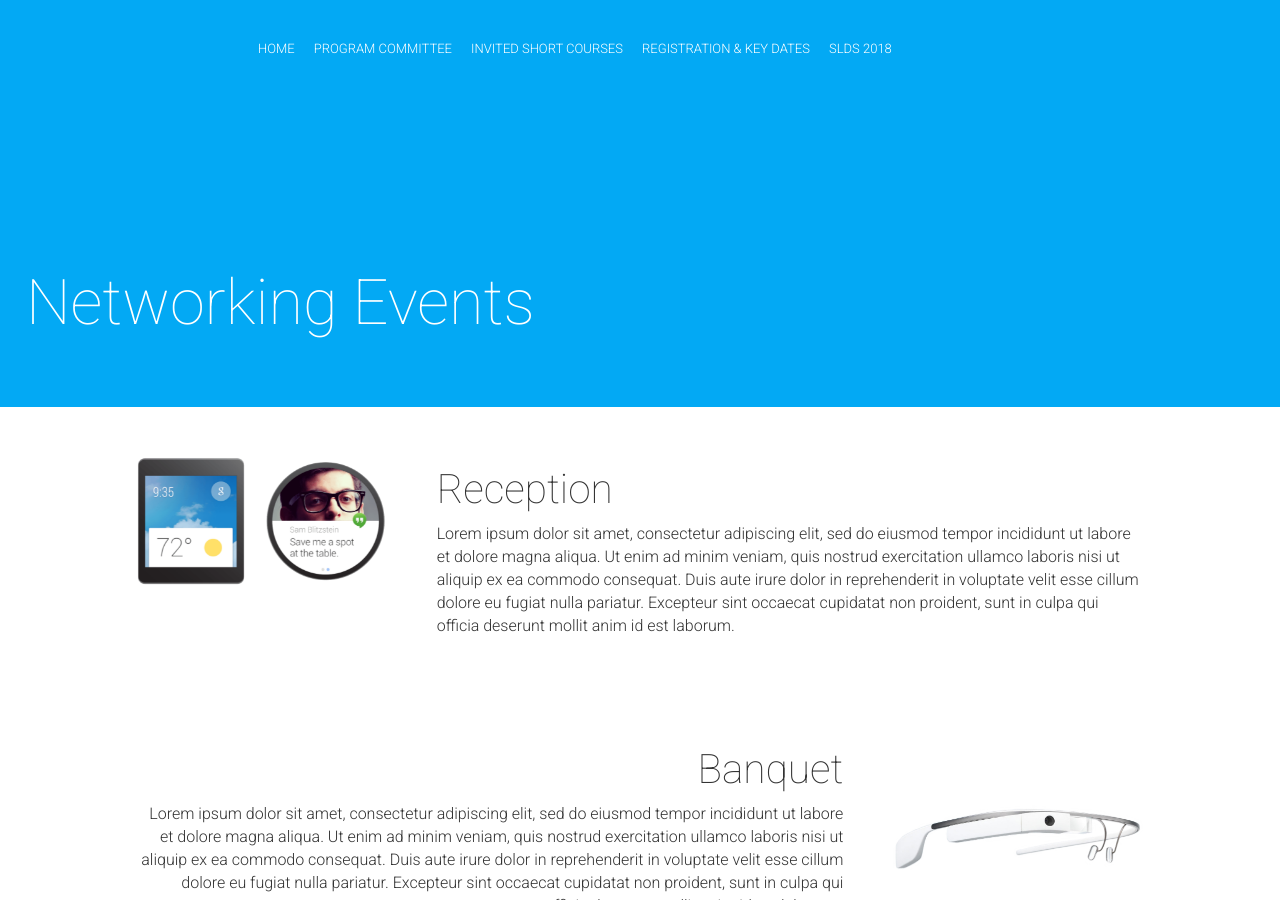
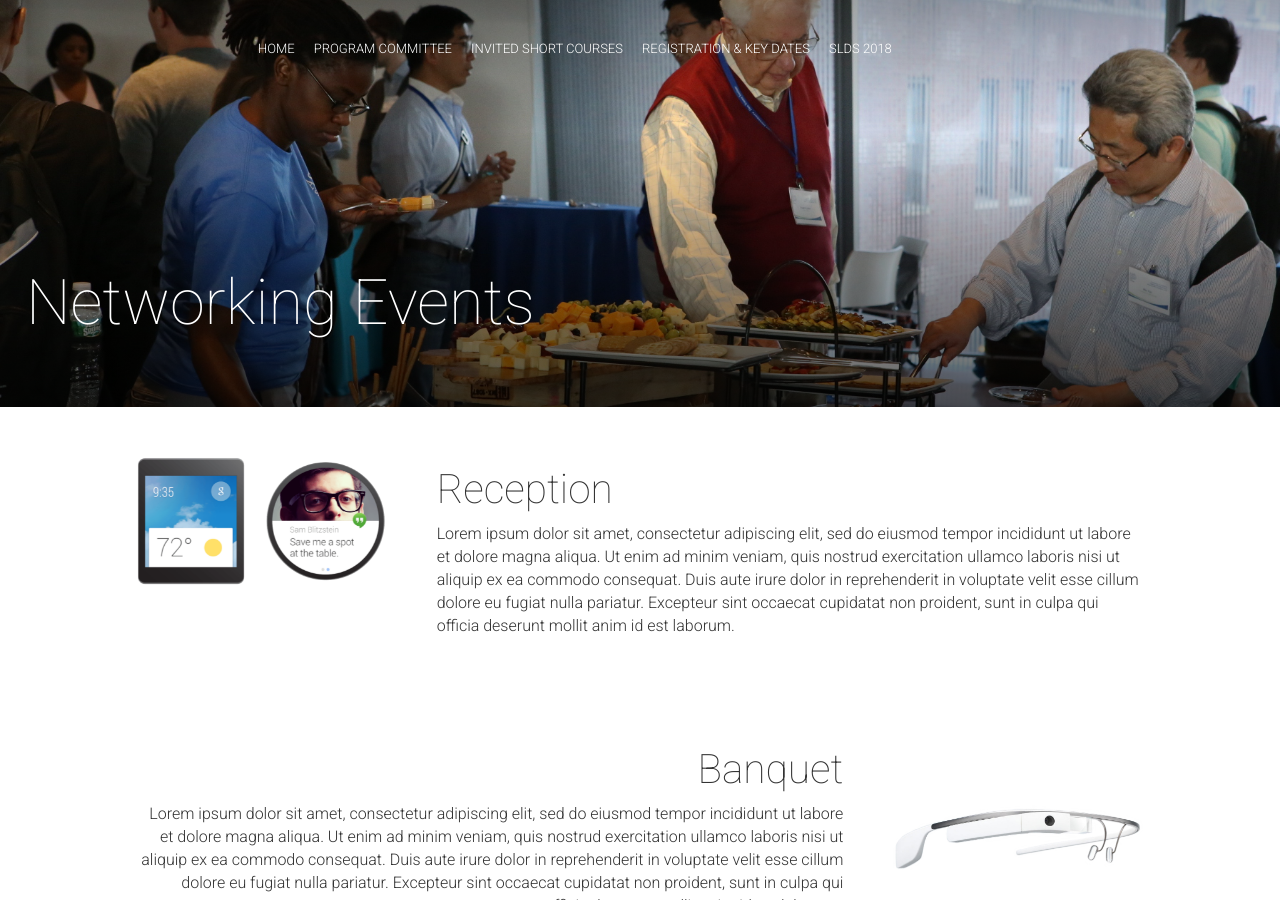
Before and after one commit to ASASLDS/SLDS2020, a Jekyll site: the page built from networking.html, in a window 1280 px wide and 900 px high. Built offline with Jekyll 4.4.1, drawn with Linux system fonts in a browser that asks for light colours; nearby versions of some CDN libraries; comment, search, counter and statistics services are not loaded.

Commit message:
Add background image

```diff
--- a/networking.html
+++ b/networking.html
@@ -2,6 +2,7 @@
 layout: default
 title: Networking Events
 permalink: /networking/
+image: reception-background.JPG
 ---
 
  {% include top-section.html %}
```
Also changed, not shown: img/sections-background/reception-background.JPG (added).
